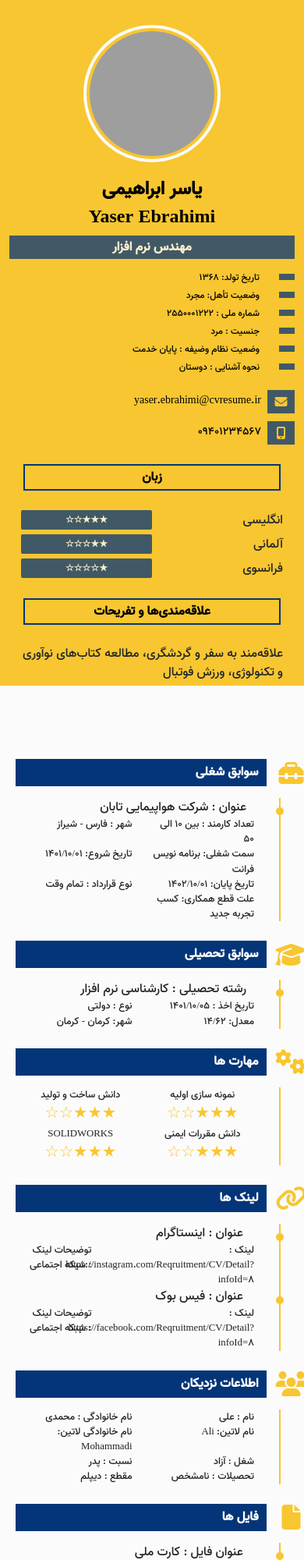
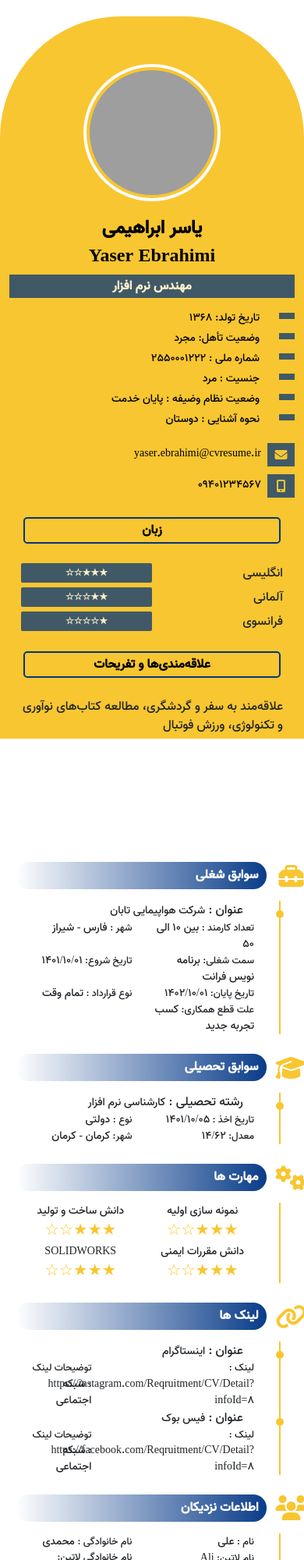
Before and after one commit to jamaljalali68/Resume, a website: page index.html in a window 390 px wide. Shown: the top 2000 px of the page at 78% size. Drawn offline with nearby package versions, Linux system fonts and the light colour scheme; grey boxes are pictures that could not be loaded.

Commit message:
updated 1402.10.03

```diff
--- a/assets/css/main.css
+++ b/assets/css/main.css
@@ -26,6 +26,9 @@ body{
 div {
     display: block;
 }
+span{
+    font-size: 14px;
+}
 
 /* font config */
 
@@ -49,6 +52,9 @@ div {
     background-color: var(--aside-bg-color);
     float: right;
     box-sizing: border-box;
+    border-radius: 155px 155px 0px 0px;
+    margin-top: 21px;
+    padding-top: 29px;
 }
 
 .section {
@@ -196,6 +202,7 @@ div {
     padding: 0;
     line-height: 30px;
     font-size: 16px;
+    border-radius: 5px;
 }
 .section__title label {
     border-bottom: initial;
@@ -356,8 +363,8 @@ li {
 /* main config */
 
 .main {
-    padding-top: 4em;
-    background-color: #fbfbfb;
+    padding-top: 8em;
+    background-color: white;
     float: right;
     padding-right: 40px!important;
     box-sizing: border-box;
@@ -380,11 +387,13 @@ li {
     height: 35px;
     text-align: right;
     float: left;
-    background-color: #043578;
+    /* background-color: #043578; */
+    background-image: linear-gradient(to right, rgba(255,0,0,0), rgb(9 60 137));
     padding-top: 0;
     position: relative;
     margin-bottom: 5px;
     margin-top: 20px;
+    border-radius: 17px;
 }
 
 .main .section .section__title span:first-child {
--- a/index.html
+++ b/index.html
@@ -1,23 +1,31 @@
 <!DOCTYPE html>
 <html lang="en" dir="rtl" lang="fa">
-
   <head>
-    <meta charset="UTF-8">
-    <meta name="viewport" content="width=device-width, initial-scale=1.0">
-    <link rel="stylesheet" href="node_modules/bootstrap/dist/css/bootstrap.min.css">
-    <link rel="stylesheet" href="node_modules/@fortawesome/fontawesome-free/css/all.min.css">
-    <link rel="stylesheet" href="./assets/css/main.css">
+    <meta charset="UTF-8" />
+    <meta name="viewport" content="width=device-width, initial-scale=1.0" />
+    <link
+      rel="stylesheet"
+      href="node_modules/bootstrap/dist/css/bootstrap.min.css"
+    />
+    <link
+      rel="stylesheet"
+      href="node_modules/@fortawesome/fontawesome-free/css/all.min.css"
+    />
+    <link rel="stylesheet" href="./assets/css/main.css" />
     <title>Resume</title>
   </head>
 
   <body>
-    <div class="container resume__container ">
-        <div class="row " style="height: 100vh;">
-            <div class="col-12 col-md-3 aside ">
-                <div class="section" data-section="personal-info ">
-                    <div class="personal__image"
-                        style="background-image:url('https://cvresume.ir/uploads/example-avatars/28/medium-avatar-2020287491.jpg')">
-                    </div>
+    <div class="container resume__container">
+      <div class="row" style="height: 100vh; background: white">
+        <div class="col-12 col-md-3 aside">
+          <div class="section" data-section="personal-info " style="z-index: 2">
+            <div
+              class="personal__image"
+              style="
+                background-image: url('https://cvresume.ir/uploads/example-avatars/28/medium-avatar-2020287491.jpg');
+              "
+            ></div>
             <div class="personal">
               <div class="personal__name">یاسر ابراهیمی</div>
               <div class="personal__name">Yaser Ebrahimi</div>
@@ -26,26 +34,39 @@
             <div class="personal__other">
               <div class="personal__birth"><span>تاریخ تولد: 1368</span></div>
               <div class="personal__marital"><span>وضعیت تأهل: مجرد</span></div>
-                        <div class="personal__marital"><span>شماره ملی : 2550001222</span></div>
+              <div class="personal__marital">
+                <span>شماره ملی : 2550001222</span>
+              </div>
               <div class="personal__marital"><span>جنسیت : مرد</span></div>
-                        <div class="personal__marital"><span>وضعیت نظام وضیفه : پایان خدمت</span></div>
-                        <div class="personal__marital"><span> نحوه آشنایی : دوستان </span></div>
+              <div class="personal__marital">
+                <span>وضعیت نظام وضیفه : پایان خدمت</span>
+              </div>
+              <div class="personal__marital">
+                <span> نحوه آشنایی : دوستان </span>
+              </div>
             </div>
             <div class="personal__contact">
-                        <div class="personal__contact-item personal__contact-email"><span><i
-                                    class="fa fa-envelope"></i></span><span>ایمیل:
-                            </span><span>yaser.ebrahimi@cvresume.ir</span></div>
-                        <div class="personal__contact-item personal__contact-mobile"><span><i
-                                    class="fa fa-mobile-alt"></i></span><span>شماره تماس: </span><span
-                                dir="ltr">09401234567</span></div>
+              <div class="personal__contact-item personal__contact-email">
+                <span><i class="fa fa-envelope"></i></span><span>ایمیل: </span
+                ><span>yaser.ebrahimi@cvresume.ir</span>
+              </div>
+              <div class="personal__contact-item personal__contact-mobile">
+                <span><i class="fa fa-mobile-alt"></i></span
+                ><span>شماره تماس: </span><span dir="ltr">09401234567</span>
               </div>
             </div>
-                <div class="section " data-section="languages" id="languages">
-                    <div class="section__title"><span><i class="fa-solid fa-language"></i></span><label>زبان</label>
+          </div>
+          <div class="section" data-section="languages" id="languages">
+            <div class="section__title">
+              <span><i class="fa-solid fa-language"></i></span
+              ><label>زبان</label>
             </div>
             <div class="section__body">
               <ul class="section__list">
-                            <li cid="194fa79c-7d94-d238-0be1-e04987bf0910" class="section__item ">
+                <li
+                  cid="194fa79c-7d94-d238-0be1-e04987bf0910"
+                  class="section__item"
+                >
                   <div class="section__item-language-title">انگلیسی</div>
                   <div class="section__item-language-level">★★★☆☆</div>
                   <!-- <div class="section__item-language-rate">60%</div> -->
@@ -53,7 +74,10 @@
                                     <div><span style="width:60%"></span></div>
                                 </div> -->
                 </li>
-                            <li cid="0e0dc715-a2f5-547e-f5b8-e797b41103ab" class="section__item ">
+                <li
+                  cid="0e0dc715-a2f5-547e-f5b8-e797b41103ab"
+                  class="section__item"
+                >
                   <div class="section__item-language-title">آلمانی</div>
                   <div class="section__item-language-level">★★☆☆☆</div>
                   <!-- <div class="section__item-language-rate">60%</div>
@@ -61,7 +85,10 @@
                                     <div><span style="width:60%"></span></div>
                                 </div> -->
                 </li>
-                            <li cid="d314f82d-5854-6f6d-3a7b-3372b5b35a11" class="section__item ">
+                <li
+                  cid="d314f82d-5854-6f6d-3a7b-3372b5b35a11"
+                  class="section__item"
+                >
                   <div class="section__item-language-title">فرانسوی</div>
                   <div class="section__item-language-level">★☆☆☆☆</div>
                   <!-- <div class="section__item-language-rate">20%</div>
@@ -72,132 +99,188 @@
               </ul>
             </div>
           </div>
-                <div class="section " data-section="hobby" id="hobby">
-                    <div class="section__title"><span><i class="fa-solid fa-gamepad"></i></span><label>علاقه‌مندی‌ها و
-                            تفریحات</label></div>
+          <div class="section" data-section="hobby" id="hobby">
+            <div class="section__title">
+              <span><i class="fa-solid fa-gamepad"></i></span
+              ><label>علاقه‌مندی‌ها و تفریحات</label>
+            </div>
             <div class="section__body">
-                        <div class="section__item-hobby">علاقه‌مند به سفر و گردشگری، مطالعه کتاب‌های نوآوری و تکنولوژی،
-                            ورزش فوتبال</div>
+              <div class="section__item-hobby">
+                علاقه‌مند به سفر و گردشگری، مطالعه کتاب‌های نوآوری و تکنولوژی،
+                ورزش فوتبال
               </div>
             </div>
           </div>
-            <div class="col-12 col-md-9 main ">
-                <div class="section " data-section="workExperiences" id="workExperiences">
-                    <div class="section__title"><span><i class="fa-solid fa-toolbox"></i></span><label>سوابق
-                            شغلی</label></div>
+        </div>
+        <div class="col-12 col-md-9 main">
+          <div
+            class="section"
+            data-section="workExperiences"
+            id="workExperiences"
+          >
+            <div class="section__title">
+              <span><i class="fa-solid fa-toolbox"></i></span
+              ><label>سوابق شغلی</label>
+            </div>
             <div class="section__body">
-                        <div class="section__item-content section__list ">
-                            <div class="section__item-title">عنوان : <span>شرکت هواپیمایی تابان</span></div>
-                            <div class="row">
+              <div class="section__item-content section__list">
+                <div class="section__item-title">
+                  عنوان : <span>شرکت هواپیمایی تابان</span>
+                </div>
+                <div class="row mr-2">
                   <div class="col-6 col-md-3">
-                                    <div class=" section__item-subtitle"> تعداد کارمند : <span>بین 10 الی 50</span>
+                    <div class="section__item-subtitle">
+                      تعداد کارمند : <span>بین 10 الی 50</span>
                     </div>
                   </div>
                   <div class="col-6 col-md-3">
-                                    <div class=" section__item-subtitle">شهر :<span> فارس - شیراز</span></div>
+                    <div class="section__item-subtitle">
+                      شهر :<span> فارس - شیراز</span>
+                    </div>
                   </div>
                   <div class="col-6 col-md-3">
-                                    <div class=" section__item-subtitle"> سمت شغلی: <span>برنامه نویس فرانت</span></div>
+                    <div class="section__item-subtitle">
+                      سمت شغلی: <span>برنامه نویس فرانت</span>
+                    </div>
                   </div>
                   <div class="col-6 col-md-3">
-                                    <div class=" section__item-subtitle"> تاریخ شروع: <span>1401/10/01</span> </div>
+                    <div class="section__item-subtitle">
+                      تاریخ شروع: <span>1401/10/01</span>
+                    </div>
                   </div>
                   <div class="col-6 col-md-3">
-                                    <div class=" section__item-subtitle"> تاریخ پایان: <span>1402/10/01</span> </div>
+                    <div class="section__item-subtitle">
+                      تاریخ پایان: <span>1402/10/01</span>
+                    </div>
                   </div>
                   <div class="col-6 col-md-3">
-                                    <div class=" section__item-subtitle">نوع قرارداد : <span>تمام وقت</span></div>
+                    <div class="section__item-subtitle">
+                      نوع قرارداد : <span>تمام وقت</span>
+                    </div>
                   </div>
                   <div class="col-6 col-md-3">
-                                    <div class=" section__item-subtitle"> علت قطع همکاری: <span>کسب تجربه جدید</span>
+                    <div class="section__item-subtitle">
+                      علت قطع همکاری: <span>کسب تجربه جدید</span>
                     </div>
                   </div>
                 </div>
               </div>
             </div>
           </div>
-                <div class="section " data-section="educations" id="educations">
-                    <div class="section__title"><span><i class="fa-solid fa-graduation-cap"></i></span><label>سوابق
-                            تحصیلی</label></div>
+          <div class="section" data-section="educations" id="educations">
+            <div class="section__title">
+              <span><i class="fa-solid fa-graduation-cap"></i></span
+              ><label>سوابق تحصیلی</label>
+            </div>
             <div class="section__body">
               <div class="section__item-content section__list">
-                            <div class="section__item-title">رشته تحصیلی : <span> کارشناسی نرم افزار</span></div>
+                <div class="section__item-title">
+                  رشته تحصیلی : <span> کارشناسی نرم افزار</span>
+                </div>
                 <div class="row">
                   <div class="col-6 col-md-3">
-                                    <div class=" section__item-subtitle"> تاریخ اخذ : <span>1401/10/05</span> </div>
+                    <div class="section__item-subtitle">
+                      تاریخ اخذ : <span>1401/10/05</span>
+                    </div>
                   </div>
                   <div class="col-6 col-md-3">
-                                    <div class=" section__item-subtitle">نوع :<span> دولتی</span></div>
+                    <div class="section__item-subtitle">
+                      نوع :<span> دولتی</span>
+                    </div>
                   </div>
                   <div class="col-6 col-md-3">
-                                    <div class=" section__item-subtitle">معدل: <span>14/62</span></div>
+                    <div class="section__item-subtitle">
+                      معدل: <span>14/62</span>
+                    </div>
                   </div>
                   <div class="col-6 col-md-3">
-                                    <div class=" section__item-subtitle"> شهر: <span>کرمان - کرمان</span> </div>
+                    <div class="section__item-subtitle">
+                      شهر: <span>کرمان - کرمان</span>
                     </div>
                   </div>
                 </div>
               </div>
             </div>
-                <div class="section " data-section="educations" id="educations">
-                    <div class="section__title"><span><i class="fa-solid fa fa-cogs"></i></span><label>مهارت ها
-                        </label></div>
+          </div>
+          <div class="section" data-section="educations" id="educations">
+            <div class="section__title">
+              <span><i class="fa-solid fa fa-cogs"></i></span
+              ><label>مهارت ها </label>
+            </div>
             <div class="section__body">
               <div class="section__item-content section__list">
                 <div class="row">
                   <div class="col-6 col-md-3">
-                                    <div class=" section__item-subtitle d-flex flex-column "><span
-                                            class="text-center">نمونه سازی اولیه </span> <span
-                                            class="text-center star">★★★☆☆</span> </div>
+                    <div class="section__item-subtitle d-flex flex-column">
+                      <span class="text-center">نمونه سازی اولیه </span>
+                      <span class="text-center star">★★★☆☆</span>
+                    </div>
                   </div>
                   <div class="col-6 col-md-3">
-                                    <div class=" section__item-subtitle d-flex flex-column "><span
-                                            class="text-center">دانش ساخت و تولید</span> <span
-                                            class="text-center star">★★★☆☆</span> </div>
+                    <div class="section__item-subtitle d-flex flex-column">
+                      <span class="text-center">دانش ساخت و تولید</span>
+                      <span class="text-center star">★★★☆☆</span>
+                    </div>
                   </div>
                   <div class="col-6 col-md-3">
-                                    <div class=" section__item-subtitle d-flex flex-column "><span
-                                            class="text-center">دانش مقررات ایمنی</span> <span
-                                            class="text-center star">★★★☆☆</span> </div>
+                    <div class="section__item-subtitle d-flex flex-column">
+                      <span class="text-center">دانش مقررات ایمنی</span>
+                      <span class="text-center star">★★★☆☆</span>
+                    </div>
                   </div>
                   <div class="col-6 col-md-3">
-                                    <div class=" section__item-subtitle d-flex flex-column "><span
-                                            class="text-center">SOLIDWORKS</span> <span
-                                            class="text-center star">★★★☆☆</span> </div>
+                    <div class="section__item-subtitle d-flex flex-column">
+                      <span class="text-center">SOLIDWORKS</span>
+                      <span class="text-center star">★★★☆☆</span>
                     </div>
                   </div>
                 </div>
               </div>
             </div>
-                <div class="section " data-section="educations" id="educations">
-                    <div class="section__title"><span><i class="fa-solid fa-link"></i></span><label>
-                            لینک ها</label></div>
+          </div>
+          <div class="section" data-section="educations" id="educations">
+            <div class="section__title">
+              <span><i class="fa-solid fa-link"></i></span
+              ><label> لینک ها</label>
+            </div>
             <div class="section__body">
               <div class="section__item-content section__list">
                 <div>
-                                <div class="section__item-title"> عنوان : <span> اینستاگرام </span></div>
+                  <div class="section__item-title">
+                    عنوان : <span> اینستاگرام </span>
+                  </div>
                   <div class="row">
                     <div class="col-8">
-                                        <div class=" section__item-subtitle"> لینک :
-                                            <span>https://instagram.com/Reqruitment/CV/Detail?infoId=8</span>
+                      <div class="section__item-subtitle">
+                        لینک :
+                        <span
+                          >https://instagram.com/Reqruitment/CV/Detail?infoId=8</span
+                        >
                       </div>
                     </div>
                     <div class="col-4">
-                                        <div class=" section__item-subtitle">توضیحات لینک :<span> شبکه اجتماعی</span>
+                      <div class="section__item-subtitle">
+                        توضیحات لینک :<span> شبکه اجتماعی</span>
                       </div>
                     </div>
                   </div>
                 </div>
                 <div>
-                                <div class="section__item-title"> عنوان : <span> فیس بوک </span></div>
+                  <div class="section__item-title">
+                    عنوان : <span> فیس بوک </span>
+                  </div>
                   <div class="row">
                     <div class="col-8">
-                                        <div class=" section__item-subtitle"> لینک :
-                                            <span>https://facebook.com/Reqruitment/CV/Detail?infoId=8</span>
+                      <div class="section__item-subtitle">
+                        لینک :
+                        <span
+                          >https://facebook.com/Reqruitment/CV/Detail?infoId=8</span
+                        >
                       </div>
                     </div>
                     <div class="col-4">
-                                        <div class=" section__item-subtitle">توضیحات لینک :<span> شبکه اجتماعی</span>
+                      <div class="section__item-subtitle">
+                        توضیحات لینک :<span> شبکه اجتماعی</span>
                       </div>
                     </div>
                   </div>
@@ -205,54 +288,76 @@
               </div>
             </div>
           </div>
-                <div class="section " data-section="educations" id="educations">
-                    <div class="section__title"><span><i class="fa-solid fa-users"></i></span><label>اطلاعات
-                            نزدیکان
-                        </label></div>
+          <div class="section" data-section="educations" id="educations">
+            <div class="section__title">
+              <span><i class="fa-solid fa-users"></i></span
+              ><label>اطلاعات نزدیکان </label>
+            </div>
             <div class="section__body">
               <div class="section__item-content section__list">
                 <div class="row">
                   <div class="col-6 col-md-3">
-                                    <div class=" section__item-subtitle">نام : <span>علی </span> </div>
-                                </div>
-                                <div class="col-6 col-md-3">
-                                    <div class=" section__item-subtitle">نام خانوادگی :<span> محمدی</span></div>
-                                </div>
-                                <div class="col-6 col-md-3">
-                                    <div class=" section__item-subtitle">نام لاتین: <span>Ali</span></div>
-                                </div>
-                                <div class="col-6 col-md-3">
-                                    <div class=" section__item-subtitle"> نام خانوادگی لاتین: <span> Mohammadi</span>
+                    <div class="section__item-subtitle">
+                      نام : <span>علی </span>
                     </div>
                   </div>
                   <div class="col-6 col-md-3">
-                                    <div class=" section__item-subtitle">شغل : <span>آزاد</span></div>
+                    <div class="section__item-subtitle">
+                      نام خانوادگی :<span> محمدی</span>
+                    </div>
                   </div>
                   <div class="col-6 col-md-3">
-                                    <div class=" section__item-subtitle">نسبت : <span>پدر</span></div>
+                    <div class="section__item-subtitle">
+                      نام لاتین: <span>Ali</span>
+                    </div>
                   </div>
                   <div class="col-6 col-md-3">
-                                    <div class=" section__item-subtitle">تحصیلات : <span>نامشخص</span></div>
+                    <div class="section__item-subtitle">
+                      نام خانوادگی لاتین: <span> Mohammadi</span>
+                    </div>
                   </div>
                   <div class="col-6 col-md-3">
-                                    <div class=" section__item-subtitle">مقطع : <span>دیپلم</span></div>
+                    <div class="section__item-subtitle">
+                      شغل : <span>آزاد</span>
+                    </div>
+                  </div>
+                  <div class="col-6 col-md-3">
+                    <div class="section__item-subtitle">
+                      نسبت : <span>پدر</span>
+                    </div>
+                  </div>
+                  <div class="col-6 col-md-3">
+                    <div class="section__item-subtitle">
+                      تحصیلات : <span>نامشخص</span>
+                    </div>
+                  </div>
+                  <div class="col-6 col-md-3">
+                    <div class="section__item-subtitle">
+                      مقطع : <span>دیپلم</span>
                     </div>
                   </div>
                 </div>
               </div>
             </div>
-                <div class="section " data-section="educations" id="educations">
-                    <div class="section__title"><span><i class="fa-solid fa-file"></i></span><label>فایل ها
-                        </label></div>
+          </div>
+          <div class="section" data-section="educations" id="educations">
+            <div class="section__title">
+              <span><i class="fa-solid fa-file"></i></span
+              ><label>فایل ها </label>
+            </div>
             <div class="section__body">
               <div class="section__item-content section__list">
-                            <div class="section__item-title"> عنوان فایل : <span>کارت ملی</span></div>
+                <div class="section__item-title">
+                  عنوان فایل : <span>کارت ملی</span>
+                </div>
                 <div class="row mt-2 mb-5">
                   <div class="col-6">
-                                    <img src="./assets/images/meliCart.jpg" alt=""
-                                        style="height: 7em;border-radius: 0.4em;">
+                    <img
+                      src="./assets/images/meliCart.jpg"
+                      alt=""
+                      style="height: 7em; border-radius: 0.4em"
+                    />
                   </div>
-
                 </div>
               </div>
             </div>
@@ -261,5 +366,4 @@
       </div>
     </div>
   </body>
-
 </html>
```
Lines whose indentation alone changed are shown as unchanged.
